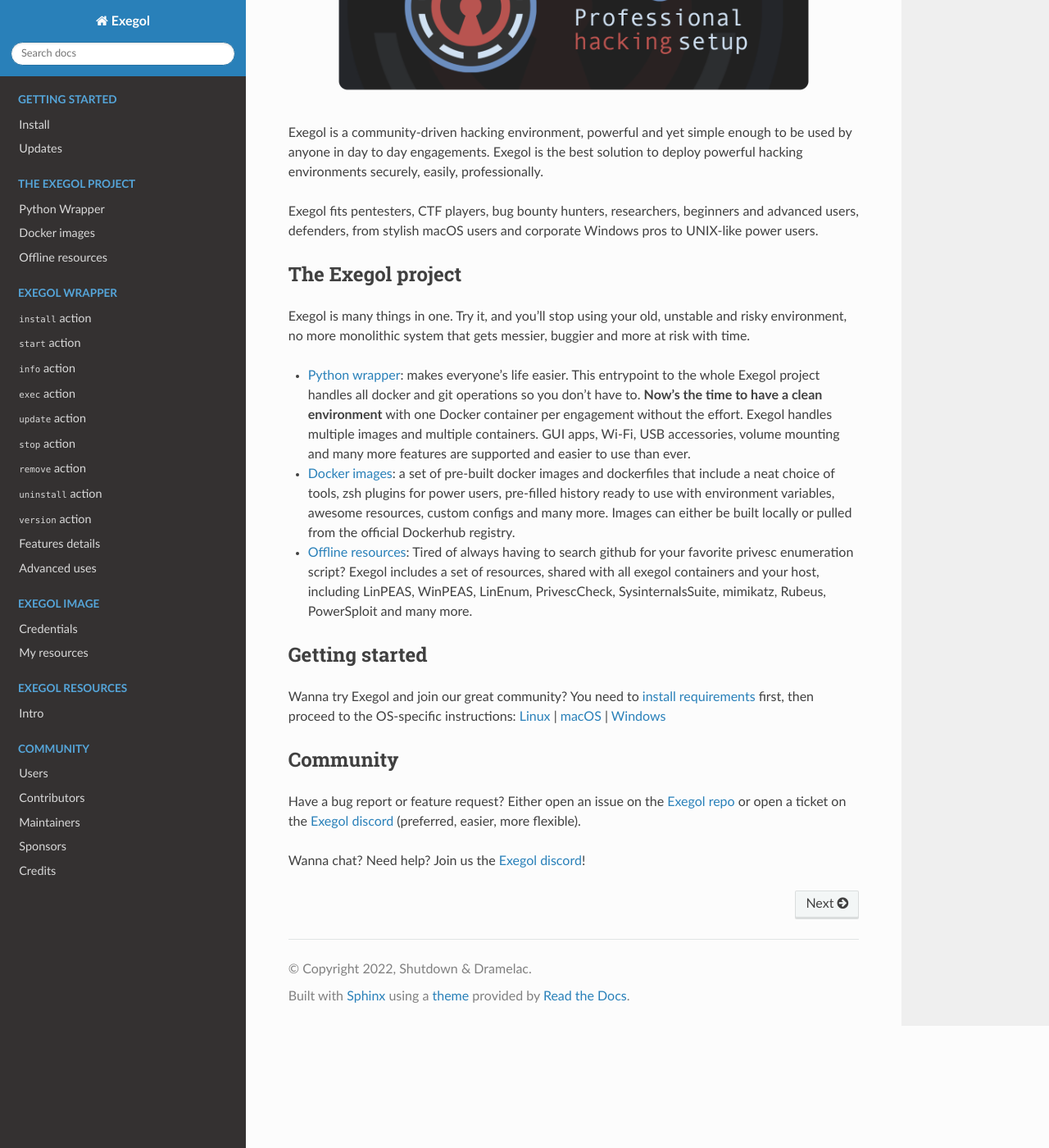
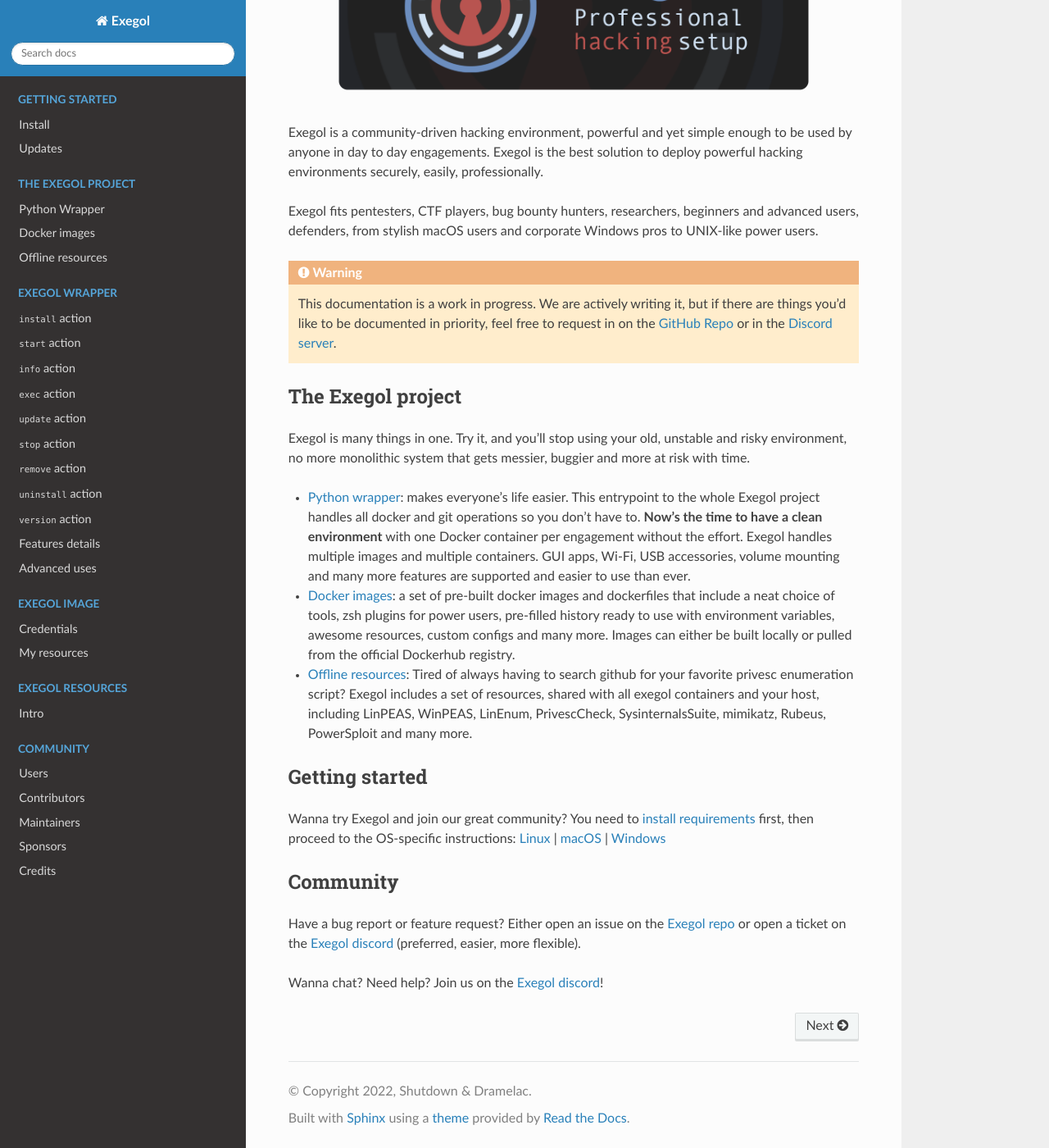
Before and after one commit to ThePorgs/Exegol-docs, a Sphinx documentation site: the page built from source/index.rst, in a window 1280 px wide and 1400 px high, scrolled down 274 px. Shown: the whole window at 82% size. Built offline with Sphinx 7.4.7 and the Read the Docs theme 2.0.0, drawn with Linux system fonts in a browser that asks for light colours.

Commit message:
Add WIP message on home, and USB accessories not possible for macOS & Windows

```diff
--- a/source/getting-started/install.rst
+++ b/source/getting-started/install.rst
@@ -5,7 +5,7 @@
 
 .. hint::
 
-   It is strongly advised to install Exegol on a Linux host, especially when planning on using Exegol for internal penetration tests. This is because Docker Desktop on Windows and macOS lacks a few features, mainly due to how these operating systems run Docker containers within an internal VM that doesn't share the host's network interfaces.
+   It is strongly advised to install Exegol on a Linux host, especially when planning on using Exegol for internal penetration tests. This is because Docker Desktop on Windows and macOS lacks a few features, mainly due to how these operating systems run Docker containers within an internal VM that doesn't share the host's network interfaces and USB accessories.
 
 Once the wrapper is installed, the second step in setting up Exegol on a device is to install at least one Exegol image, either with ``exegol start`` (documentation
 :doc:`here </exegol-wrapper/start>`), or with ``exegol install`` (documentation
--- a/source/index.rst
+++ b/source/index.rst
@@ -14,6 +14,10 @@
 Exegol is a community-driven hacking environment, powerful and yet simple enough to be used by anyone in day to day engagements. Exegol is the best solution to deploy powerful hacking environments securely, easily, professionally.
 
 Exegol fits pentesters, CTF players, bug bounty hunters, researchers, beginners and advanced users, defenders, from stylish macOS users and corporate Windows pros to UNIX-like power users.
+
+.. warning::
+
+   This documentation is a work in progress. We are actively writing it, but if there are things you'd like to be documented in priority, feel free to request in on the `GitHub Repo <https://github.com/ShutdownRepo/Exegol-docs>`_ or in the `Discord server <https://discord.gg/BcgXnRpqxd>`_.
 
 The Exegol project
 ------------------
@@ -39,7 +43,7 @@
 
 Have a bug report or feature request? Either open an issue on the `Exegol repo`_ or open a ticket on the `Exegol discord`_ (preferred, easier, more flexible).
 
-Wanna chat? Need help? Join us the `Exegol discord`_!
+Wanna chat? Need help? Join us on the `Exegol discord`_!
 
 .. _Exegol repo: https://github.com/ShutdownRepo/Exegol
 .. _Exegol discord: https://discord.gg/BcgXnRpqxd
```
